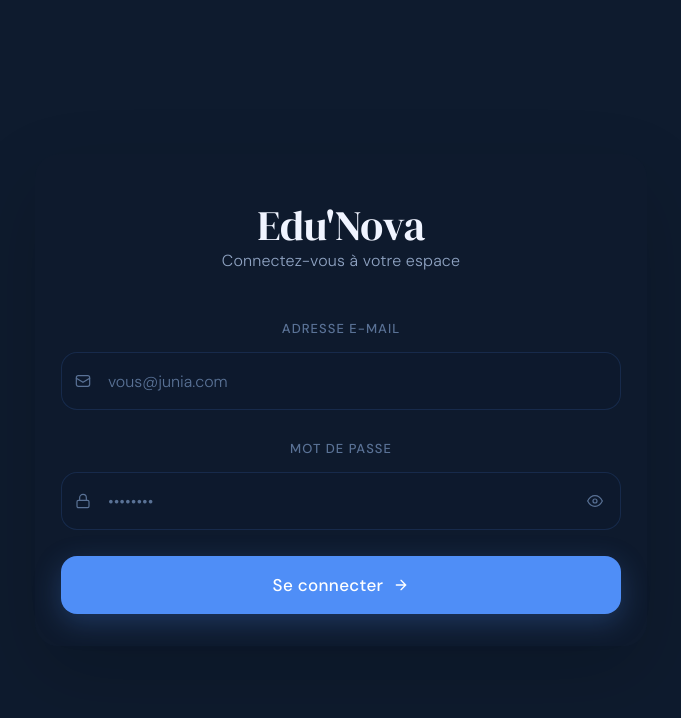
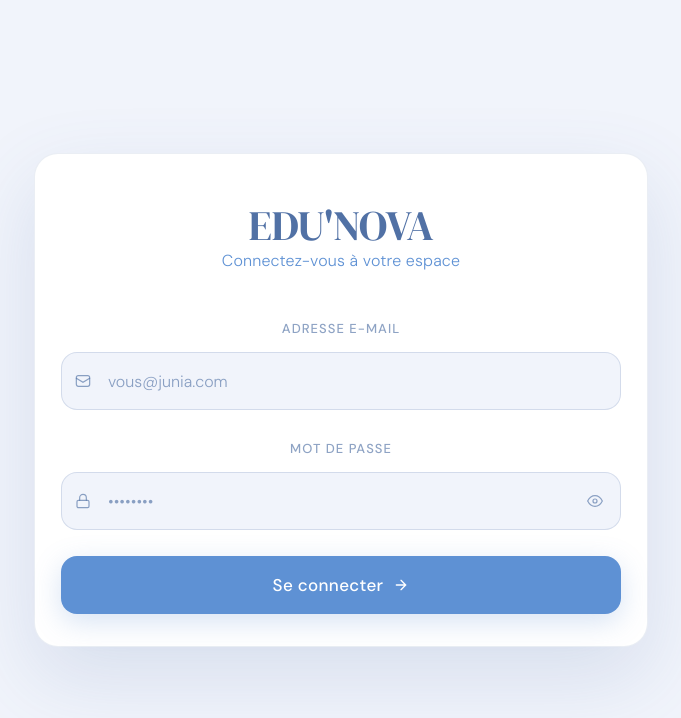
Before and after one commit to EduNova2026/saas-frontend, a React (Vite) app: page / in a window 1280 px wide. Shown: the top 718 px of the page, without its empty margins (299-980 px from the left). Built offline with nearby package versions, Linux system fonts and the light colour scheme.

Commit message:
new changes

```diff
--- a/src/index.css
+++ b/src/index.css
@@ -1,15 +1,15 @@
 :root {
-  --text: #6b6375;
-  --text-h: #08060d;
-  --bg: #fff;
-  --border: #e5e4e7;
-  --code-bg: #f4f3ec;
-  --accent: #aa3bff;
-  --accent-bg: rgba(170, 59, 255, 0.1);
-  --accent-border: rgba(170, 59, 255, 0.5);
-  --social-bg: rgba(244, 243, 236, 0.5);
+  --text: #5171A5;
+  --text-h: #5E91D4;
+  --bg: #f1f4fb;
+  --border: rgba(81, 113, 165, 0.25);
+  --code-bg: rgba(94, 145, 212, 0.12);
+  --accent: #5E91D4;
+  --accent-bg: rgba(94, 145, 212, 0.15);
+  --accent-border: rgba(94, 145, 212, 0.35);
+  --social-bg: rgba(241, 244, 251, 0.85);
   --shadow:
-    rgba(0, 0, 0, 0.1) 0 10px 15px -3px, rgba(0, 0, 0, 0.05) 0 4px 6px -2px;
+    rgba(81, 113, 165, 0.16) 0 10px 15px -3px, rgba(81, 113, 165, 0.08) 0 4px 6px -2px;
 
   --sans: system-ui, 'Segoe UI', Roboto, sans-serif;
   --heading: system-ui, 'Segoe UI', Roboto, sans-serif;
--- a/src/login/auth.jsx
+++ b/src/login/auth.jsx
@@ -2,15 +2,15 @@
 
 // ── Tokens design ─────────────────────────────────────────────────────────────
 const C = {
-  navy:        "#0e1b2e",
-  accent:      "#4f8ef7",
-  accentHover: "#3a7cf5",
-  accentGlow:  "rgba(18, 39, 76, 0.18)",
-  text:        "#f0f4ff",
-  textSec:     "#8fa3c2",
-  textMuted:   "#5a7296",
-  border:      "rgba(79,142,247,0.15)",
-  inputBg:     "rgba(14,27,46,0.7)",
+  navy:        "#f1f4fb",
+  accent:      "#5E91D4",
+  accentHover: "#5171A5",
+  accentGlow:  "rgba(81, 113, 165, 0.18)",
+  text:        "#5171A5",
+  textSec:     "#5E91D4",
+  textMuted:   "rgba(81, 113, 165, 0.65)",
+  border:      "rgba(81, 113, 165, 0.18)",
+  inputBg:     "rgba(241, 244, 251, 0.95)",
   errorBg:     "rgba(224,91,91,0.12)",
   errorBorder: "rgba(224,91,91,0.3)",
   success:     "#4abf8a",
@@ -101,8 +101,9 @@
     zIndex: 1,
     padding: "26px 26px 32px",
     borderRadius: 24,
-    boxShadow: "0 30px 80px rgba(0, 0, 0, 0.16)",
-    background: "rgba(14, 27, 46, 0.95)",
+    boxShadow: "0 30px 80px rgba(81, 113, 165, 0.16)",
+    background: "#ffffff",
+    border: "1px solid rgba(81, 113, 165, 0.12)",
   },
   loginHeader: { marginBottom: 42, textAlign: "center" },
   loginTitle: {
@@ -140,7 +141,7 @@
   input: (focused, error) => ({
     width: "100%",
     height: 58,
-    background: focused ? "rgba(23, 99, 212, 0.9)" : C.inputBg,
+    background: focused ? "rgba(94, 145, 212, 0.12)" : C.inputBg,
     border: `1px solid ${error ? C.errorBorder : focused ? C.accent : C.border}`,
     borderRadius: 16,
     padding: "0 48px 0 46px",
@@ -197,13 +198,13 @@
     gap: 10,
     marginTop: 18,
     letterSpacing: "0.02em",
-    boxShadow: "0 8px 28px rgba(79,142,247,0.25)",
+    boxShadow: "0 8px 28px rgba(94,145,212,0.25)",
     opacity: loading ? 0.7 : 1,
   }),
   successOverlay: (visible) => ({
     position: "fixed",
     inset: 0,
-    background: C.navy,
+    background: "rgba(241, 244, 251, 0.95)",
     display: "flex",
     alignItems: "center",
     justifyContent: "center",
@@ -337,7 +338,7 @@
       .edu-fadeup-2 { animation: fadeUp 0.5s 0.12s ease both; }
       .edu-fadeup-3 { animation: fadeUp 0.5s 0.18s ease both; }
       .edu-popIn    { animation: popIn 0.4s cubic-bezier(0.175,0.885,0.32,1.275) both; }
-      .edu-btn:hover { background: ${C.accentHover} !important; box-shadow: 0 6px 28px rgba(79,142,247,0.38) !important; }
+      .edu-btn:hover { background: ${C.accentHover} !important; box-shadow: 0 6px 28px rgba(81,113,165,0.38) !important; }
       .edu-btn:active { transform: scale(0.99); }
       .edu-eye:hover { color: ${C.accent} !important; }
       .edu-input:focus { caret-color: ${C.accent}; }
@@ -363,7 +364,7 @@
 
             {/* En-tête */}
             <div style={styles.loginHeader} className="edu-fadeup-0">
-              <h1 style={styles.loginTitle}>Edu'Nova</h1>
+              <h1 style={styles.loginTitle}>EDU'NOVA</h1>
               <p style={styles.loginSubtitle}>Connectez-vous à votre espace</p>
             </div>
 
```
